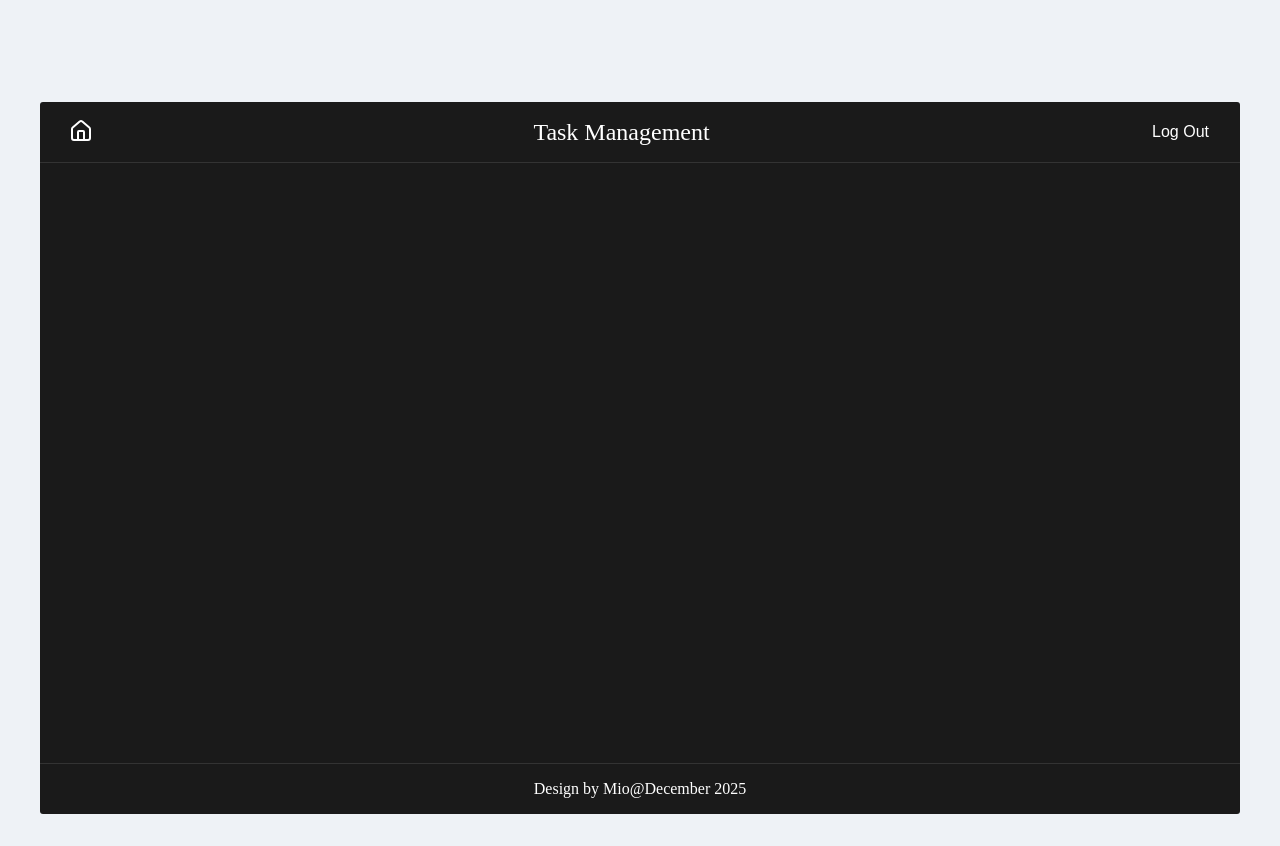
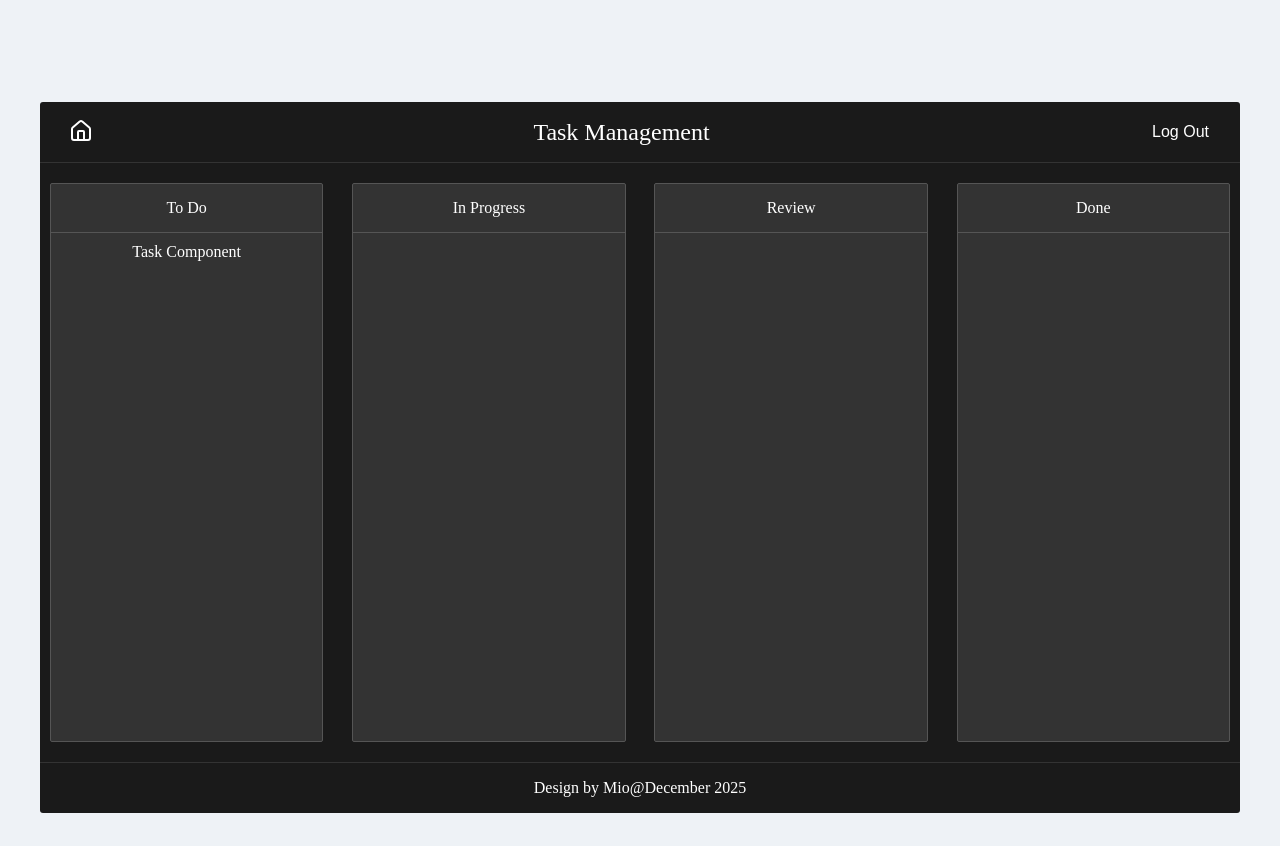
Before and after one commit to mirato12251999-blip/todolist-react, a React (Vite) app: page / in a window 1280 px wide. Built offline with nearby package versions, Linux system fonts and the light colour scheme.

Commit message:
feature: change

```diff
--- a/src/components/layout/section/section.module.css
+++ b/src/components/layout/section/section.module.css
@@ -3,4 +3,9 @@
     min-height: 600px;
     border-top: 1px solid #333;
     background-color: #1a1a1a;
+    display: flex;
+    flex-direction: row;
+    justify-content: space-between;
+    padding: 20px 10px;
+    box-sizing: border-box;
 }
--- a/src/components/layout/section/section.tsx
+++ b/src/components/layout/section/section.tsx
@@ -1,9 +1,17 @@
+import { StatusBar } from '../../statusBar/statusBar';
+import { Task } from '../../task/task';
+
 import styles from './section.module.css';
 
 export const Section = (props: React.PropsWithChildren<{}>) => {
     return (
         <div className={styles["section"]}>
-            {props.children}
+            <StatusBar status='To Do'>
+                <Task />
+            </StatusBar>
+            <StatusBar status='In Progress' />
+            <StatusBar status='Review' />
+            <StatusBar status='Done' />
         </div>
     );
 };
--- /dev/null
+++ b/src/components/statusBar/statusBar.module.css
@@ -0,0 +1,26 @@
+.statusBar {
+    width: 23%;
+    background-color: #333;
+    border: 1px solid #555;
+    border-radius: 2px;
+    display: flex;
+    flex-direction: column;
+    color: #fff;
+    font-size: 1em;
+}
+
+.p {
+    padding: 15px;
+    border-bottom: 1px solid #555;
+    margin: 0;
+}
+
+.tasksContainer {
+    flex-grow: 1;
+    padding: 10px;
+    display: flex;
+    flex-direction: column;
+    gap: 10px;
+    overflow-y: auto;
+    max-height: 500px;
+}
--- /dev/null
+++ b/src/components/statusBar/statusBar.tsx
@@ -0,0 +1,20 @@
+import styles from './statusBar.module.css';
+
+interface StatusBarProps {
+    status?: string;
+    children?: React.ReactNode;
+}
+
+export const StatusBar = (props: StatusBarProps) => {
+    const { children, status } = props;
+    return (
+        <div className={styles["statusBar"]}>
+            <p className={styles["p"]}>{status}</p>
+            <div className={styles["tasksContainer"]}>
+                {
+                    children
+                }
+            </div>
+        </div>
+    );
+}
```
